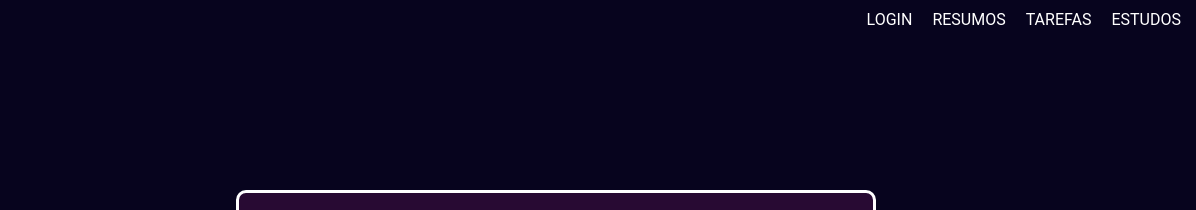
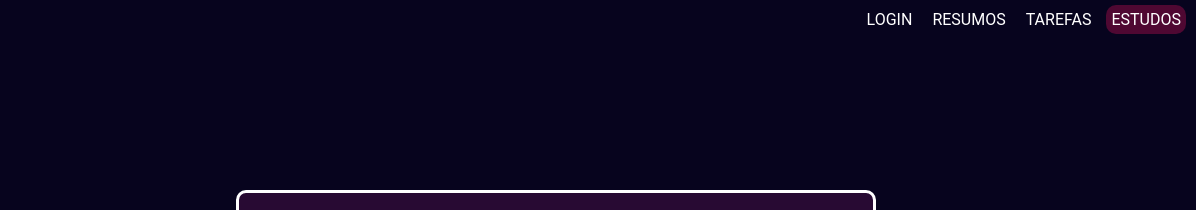
Before and after one commit to ICEI-PUC-Minas-PPLES-TI/plf-es-2024-1-ti1-0385100-inclusao-de-neurodivergentes-tdah, a plain HTML site: page codigo/pages/estudo/ESTUDO.html in a window 1280 px wide. Shown: the top 210 px of the page, 84-1280 px from the left. Drawn offline with Linux system fonts and the light colour scheme; files whose address does not match are found by name.

Commit message:
joaquim atualizacao

```diff
--- a/codigo/pages/estudo/ESTUDO.css
+++ b/codigo/pages/estudo/ESTUDO.css
@@ -25,6 +25,11 @@ header {
 header > img {
   display: flex;
   justify-content: start;
+}
+
+header .pagina-estudos {
+  background-color: #4f0832;
+  border-radius: 10px;
 }
 nav {
   grid-area: nav;
```
